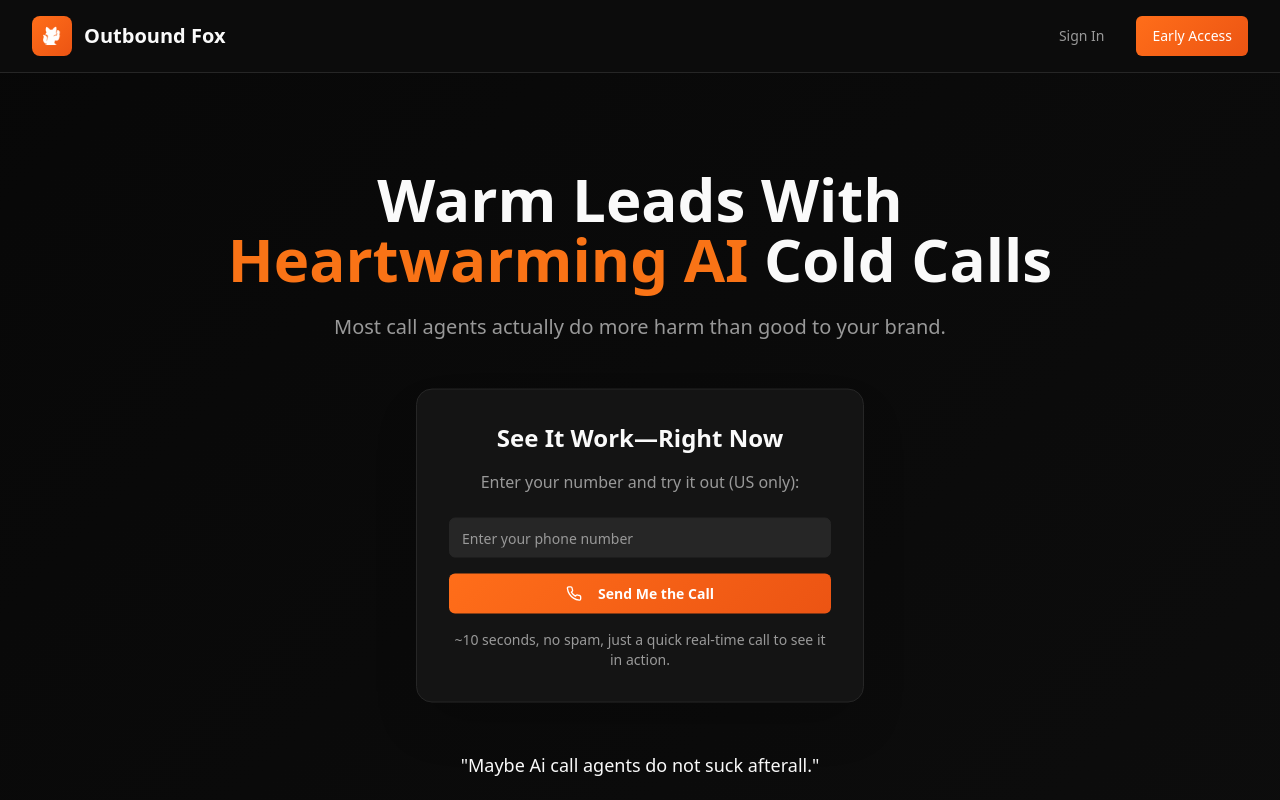
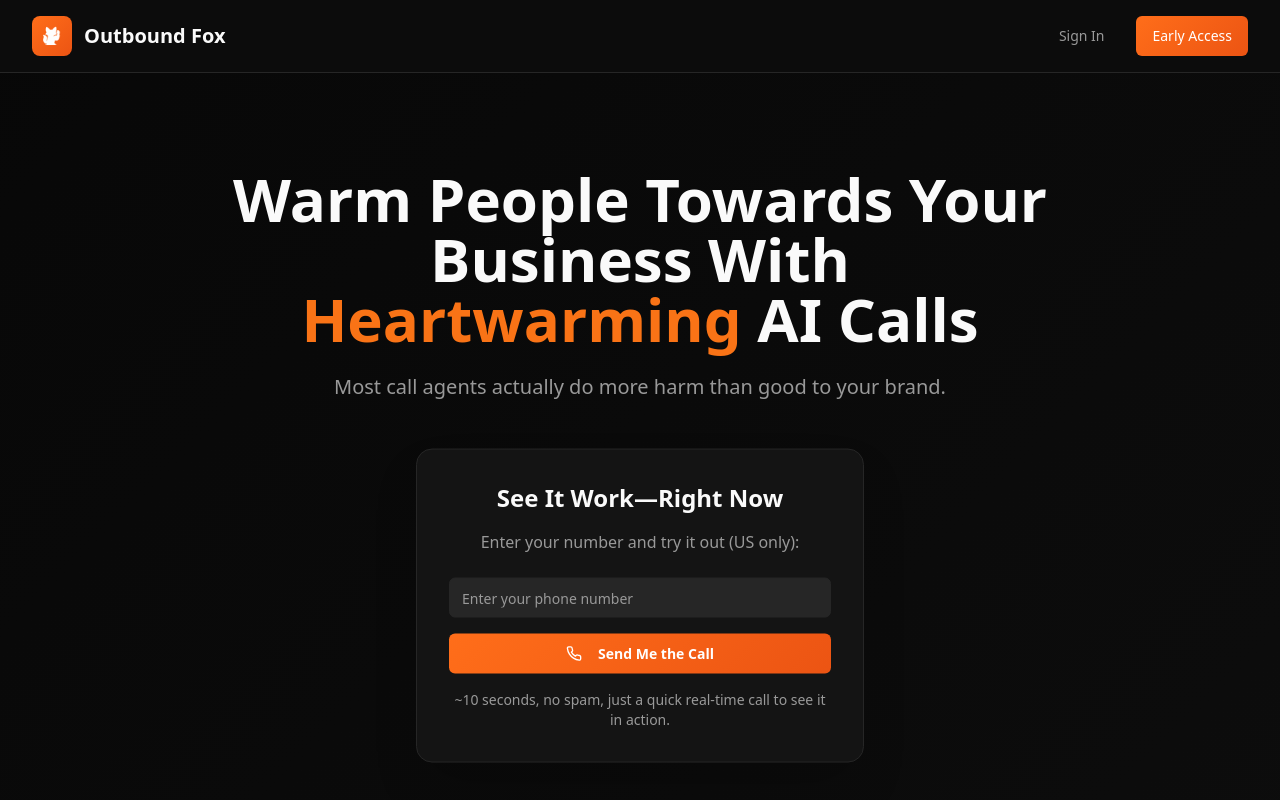
Before and after one commit to sshoman/outboundfox, a React (Vite) app: page / in a window 1280 px wide. Shown: the top 800 px of the page. Built offline with nearby package versions, Linux system fonts and the light colour scheme.

Commit message:
Index.tsx

```diff
--- a/src/pages/Index.tsx
+++ b/src/pages/Index.tsx
@@ -77,7 +77,7 @@ const Index = () => {
       <section className="relative py-24 fox-dark-gradient">
         <div className="relative max-w-4xl mx-auto px-4 sm:px-6 lg:px-8 text-center z-20">
           <h2 className="text-5xl md:text-6xl font-bold text-foreground mb-6 animate-fade-in">
-            Warm Leads With <span className="text-orange-500">Heartwarming AI</span> Cold Calls
+            Warm People Towards Your Business With <span className="text-orange-500">Heartwarming</span> AI Calls
           </h2>
           <p className="text-xl text-muted-foreground mb-12 max-w-3xl mx-auto animate-fade-in">
             Most call agents actually do more harm than good to your brand.
```
